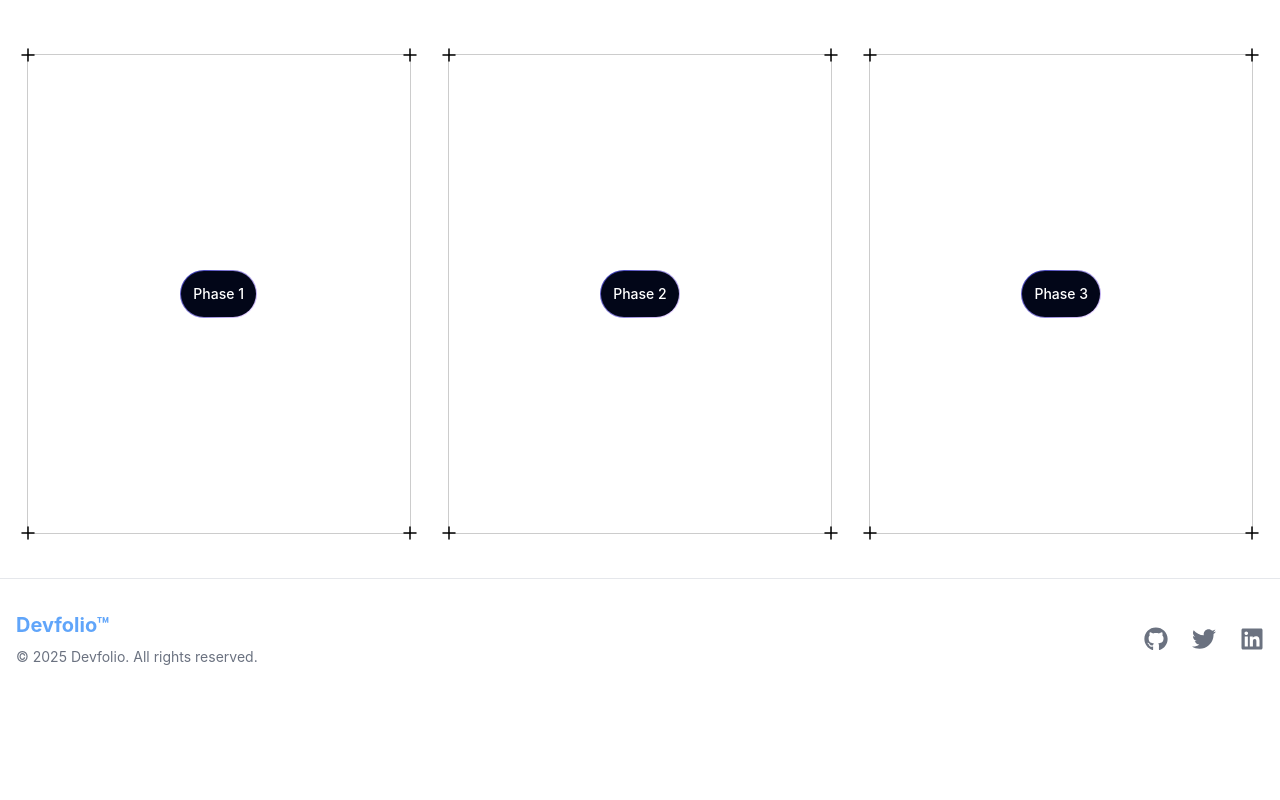
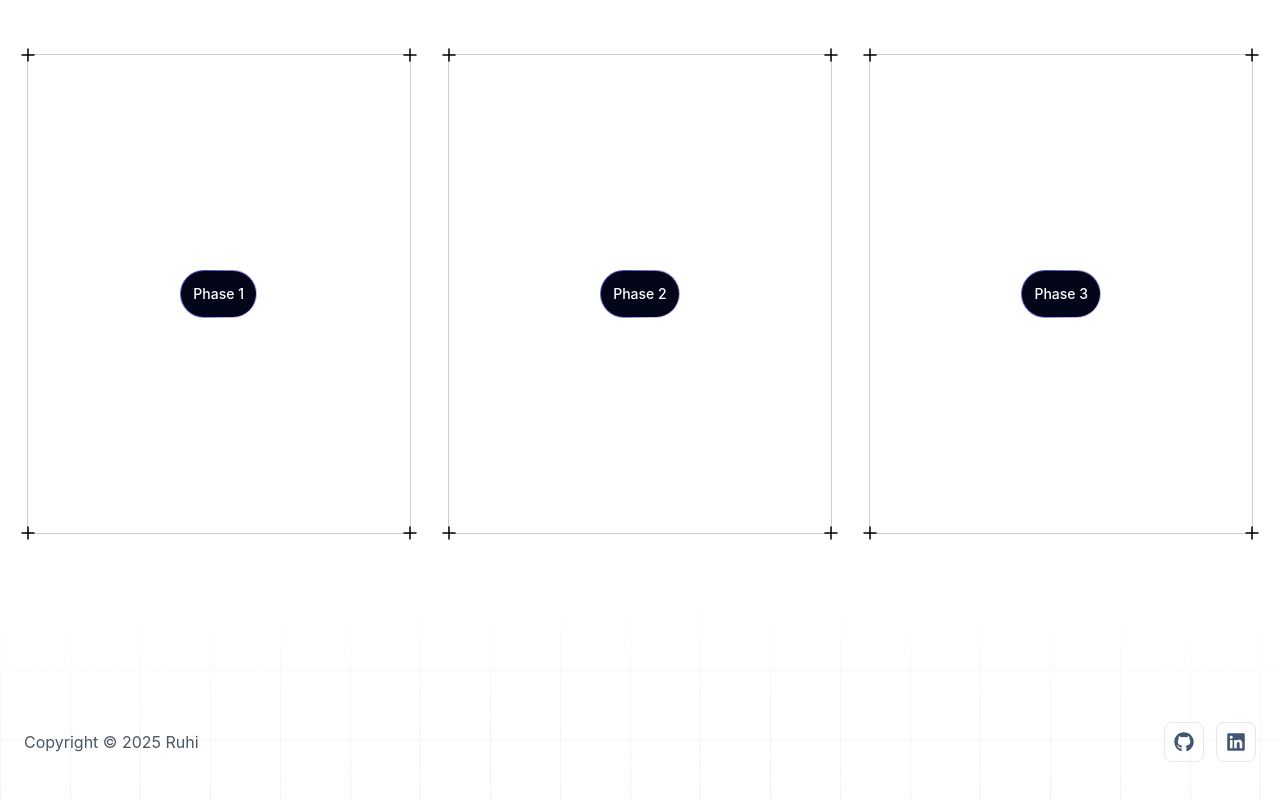
Before and after one commit to Ruhisawant/ruhisawant.github.io, a Next.js app: page / in a window 1280 px wide. Shown: the part 2663-3463 px from the top of the page. Before the commit the page ends 3362 px from the top, so only its background shows below. Built offline with nearby package versions, Linux system fonts and the light colour scheme.

Commit message:
Footer completion

```diff
--- a/src/app/components/Approach.tsx
+++ b/src/app/components/Approach.tsx
@@ -15,7 +15,7 @@ export default function Approach() {
           <Card
             title='Planning & Strategy'
             icon={<AceternityIcon order='Phase 1'/>}
-            description="We'll collaborate to map out your website's goals, target audience, and key functionalities. We'll discuss things like site structure, content strategy, and user experience."
+            description='We&apos;ll collaborate to map out your website&apos;s goals, target audience, and key functionalities. We&apos;ll discuss things like site structure, content strategy, and user experience.'
           >
             <CanvasRevealEffect animationSpeed={5.1} containerClassName='bg-emerald-900'/>
           </Card>
@@ -29,7 +29,7 @@ export default function Approach() {
           <Card
             title='Development & Launch'
             icon={<AceternityIcon order='Phase 3'/>}
-            description="This is where the magic happens! Based on the approved design, I'll translate everything into functional code, building your website from the ground up."
+            description='This is where the magic happens! Based on the approved design, I&apos;ll translate everything into functional code, building your website from the ground up.'
           >
             <CanvasRevealEffect animationSpeed={3} containerClassName='bg-sky-600' colors={[[125, 211, 252]]}/>
           </Card>
--- a/src/app/components/Footer.tsx
+++ b/src/app/components/Footer.tsx
@@ -1,45 +1,58 @@
 import Link from 'next/link'
-import { FaGithub, FaTwitter, FaLinkedin } from 'react-icons/fa'
+import { cn } from '@/src/utils/cn'
+import { FaGithub, FaLinkedin } from 'react-icons/fa'
 
 export default function Footer() {
   return (
-    <footer className='bg-white dark:bg-dark border-t border-gray-200 dark:border-gray-800'>
-      <div className='container max-w-7xl mx-auto px-4 py-8'>
-        <div className='flex flex-col md:flex-row justify-between items-center'>
-          <div className='mb-4 md:mb-0'>
-            <Link href='/' className='text-xl font-bold text-primary'>
-              Devfolio&trade;
-            </Link>
-            <p className='text-sm text-secondary mt-2'>
-              © {new Date().getFullYear()} Devfolio. All rights reserved.
-            </p>
-          </div>
+    <footer className='relative w-full pt-20 pb-10'>
+      <div className='absolute inset-0 -z-20 bg-white dark:bg-bg' />
 
-          <div className='flex space-x-6'>
-            <a
-              href='https://github.com/yourusername'
-              target='_blank'
-              rel='noopener noreferrer'
-              className='text-secondary hover:text-primary transition-colors'
-            >
-              <FaGithub className='h-6 w-6' />
-            </a>
-            <a
-              href='https://twitter.com/yourusername'
-              target='_blank'
-              rel='noopener noreferrer'
-              className='text-secondary hover:text-primary transition-colors'
-            >
-              <FaTwitter className='h-6 w-6' />
-            </a>
-            <a
-              href='https://linkedin.com/in/yourusername'
-              target='_blank'
-              rel='noopener noreferrer'
-              className='text-secondary hover:text-primary transition-colors'
-            >
-              <FaLinkedin className='h-6 w-6' />
-            </a>
+      {/* Grid pattern */}
+      <div
+        className={cn(
+          'absolute inset-0 -z-10',
+          'top-1/10',
+          '[background-size:70px_70px]',
+          '[background-image:linear-gradient(to_right,rgba(228,228,231,0.4)_1px,transparent_1px),linear-gradient(to_bottom,rgba(228,228,231,0.35)_1px,transparent_1px)]',
+          'dark:[background-image:linear-gradient(to_right,rgba(38,38,38,0.4)_1px,transparent_1px),linear-gradient(to_bottom,rgba(38,38,38,0.35)_1px,transparent_1px)]',
+        )}
+      />
+
+      <div className='absolute inset-0 -z-9 top-1/10 bg-gradient-to-t from-transparent via-transparent to-white dark:to-bg' />
+
+      <div className='absolute inset-0 -z-5 bg-gradient-to-t from-transparent via-white/50 to-white dark:via-bg/50 dark:to-bg [mask-image:radial-gradient(ellipse_at_center,transparent_20%,black)]' />
+
+      {/* Content container */}
+      <div className='relative z-10 max-w-7xl mx-auto px-6'>
+        <div className='flex mt-16 md:flex-row flex-col justify-between items-center gap-6'>
+          <p className='md:text-base text-sm md:font-normal font-light text-gray-600 dark:text-gray-400'>
+            Copyright © 2025 Ruhi
+          </p>
+
+          <div className='flex items-center gap-3'>
+            <div className='flex gap-3'>
+              <div className='w-10 h-10 cursor-pointer flex justify-center items-center backdrop-filter backdrop-blur-lg saturate-180 bg-opacity-75 bg-black-200 rounded-lg border border-gray-200 dark:border-gray-700 hover:border-gray-300 dark:hover:border-gray-600 transition-all duration-200'>
+                <Link
+                  href='https://github.com/ruhisawant'
+                  target='_blank'
+                  rel='noopener noreferrer'
+                  className='text-gray-600 dark:text-gray-400 hover:text-gray-900 dark:hover:text-white transition-colors duration-200'
+                >
+                  <FaGithub className='h-5 w-5' />
+                </Link>
+              </div>
+
+              <div className='w-10 h-10 cursor-pointer flex justify-center items-center backdrop-filter backdrop-blur-lg saturate-180 bg-opacity-75 bg-black-200 rounded-lg border border-gray-200 dark:border-gray-700 hover:border-gray-300 dark:hover:border-gray-600 transition-all duration-200'>
+                <Link
+                  href='https://linkedin.com/in/ruhisawant'
+                  target='_blank'
+                  rel='noopener noreferrer'
+                  className='text-gray-600 dark:text-gray-400 hover:text-blue-600 dark:hover:text-blue-400 transition-colors duration-200'
+                >
+                  <FaLinkedin className='h-5 w-5' />
+                </Link>
+              </div>
+            </div>
           </div>
         </div>
       </div>
```
